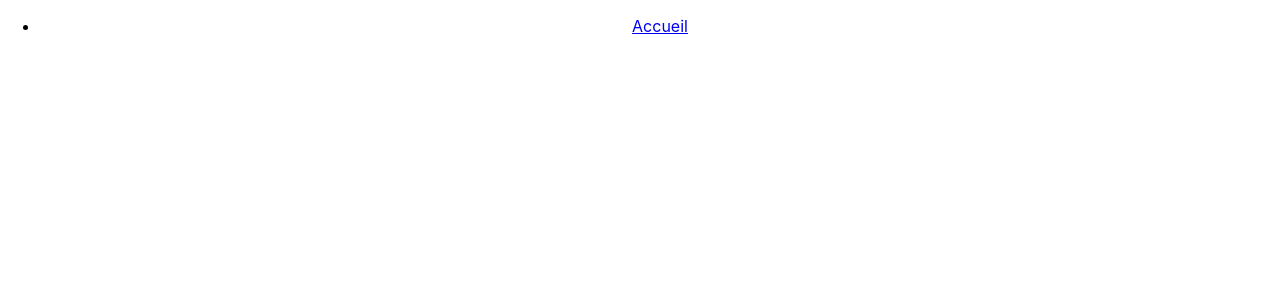
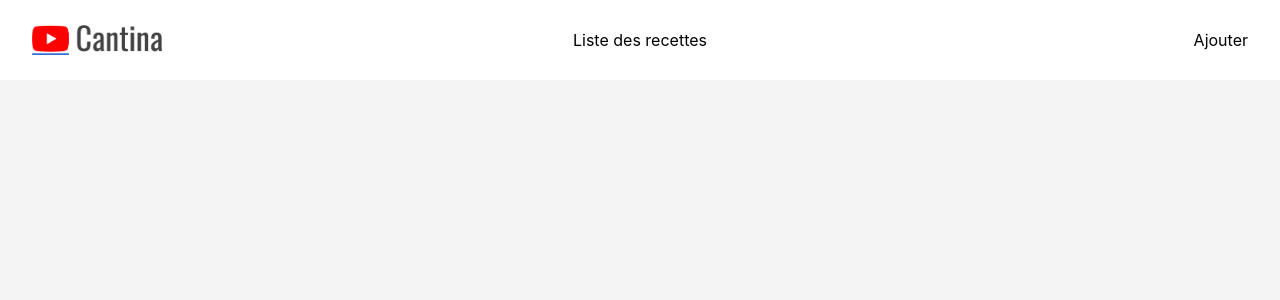
Before and after one commit to xWiZz/Cantina-project, a React (Create React App) app: page /recette/1 in a window 1280 px wide. Shown: the top 300 px of the page. Built offline with nearby package versions, Linux system fonts and the light colour scheme; no server answers.

Commit message:
Add some front-style

```diff
--- a/src/App.css
+++ b/src/App.css
@@ -2,37 +2,89 @@
   text-align: center;
 }
 
-.App-logo {
-  height: 40vmin;
-  pointer-events: none;
+body,
+html {
+  margin: 0;
+  padding: 0;
+  background-color: #f4f4f4;
 }
 
-@media (prefers-reduced-motion: no-preference) {
-  .App-logo {
-    animation: App-logo-spin infinite 20s linear;
-  }
+* a {
+  color: black;
+  text-decoration: none;
 }
 
-.App-header {
-  background-color: #282c34;
-  min-height: 100vh;
+.App header {
+  background-color: white;
+}
+
+.App header img {
+  position: absolute;
+  left: 0;
+  width: 100%;
+  max-width: 130px;
+}
+
+.App header ul {
+  margin: 0;
+  padding: 0;
+  width: 100%;
+  max-width: 95%;
+  margin: auto;
+  height: 80px;
+  display: flex;
+  justify-content: center;
+  align-items: center;
+  position: relative;
+}
+
+.App header ul li {
+  list-style: none;
+}
+
+.App header ul li:first-of-type {
+  display: flex;
+  justify-content: center;
+  align-items: center;
+}
+
+#addNavButton {
+  position: absolute;
+  right: 0;
+}
+
+.searchBar {
+  height: calc(100vh - 80px);
   display: flex;
   flex-direction: column;
   align-items: center;
   justify-content: center;
-  font-size: calc(10px + 2vmin);
-  color: white;
+  align-items: center;
+  background-image: url("./assets/background.jpeg");
+  background-position: center;
+  background-size: cover;
+  text-transform: uppercase;
+  color: #fff;
 }
 
-.App-link {
-  color: #61dafb;
+.searchBar input {
+  width: 50%;
+  height: 50px;
+  border: 1px solid lightgray;
+  border-radius: 25px;
+  padding: 0px 20px;
 }
 
-@keyframes App-logo-spin {
-  from {
-    transform: rotate(0deg);
-  }
-  to {
-    transform: rotate(360deg);
-  }
+.searchResults {
+  display: flex;
+  flex-wrap: wrap;
+  width: 100%;
+  max-width: 95%;
+  margin: auto;
+  justify-content: space-evenly;
 }
+
+.searchResults .searchResult {
+  width: 400px;
+  margin: 0 50px;
+}
--- a/src/App.js
+++ b/src/App.js
@@ -1,8 +1,12 @@
 import './App.css';
+import './components/Card.css';
 import {BrowserRouter, NavLink, Route} from 'react-router-dom';
 
 import Recette from './views/Recette';
 import Accueil from './views/Accueil';
+import nouvelleRecette from './views/NouvelleRecette';
+import ModifRecette from './views/ModifRecette';
+import Logo from './assets/Cantina-logo.png';
 
 function App() {
   return (
@@ -10,12 +14,16 @@ function App() {
       <div className="App">
         <header>
           <ul>
-            <li><NavLink to ="/" exact>Accueil</NavLink></li>
+            <li> <img src={Logo} alt="" /></li>
+            <li><NavLink to ="/" exact>Liste des recettes</NavLink></li>
+            <li id="addNavButton"><NavLink to ="/NouvelleRecette/" >Ajouter</NavLink></li>
           </ul>
         </header>
 
         <Route path="/" component={Accueil} exact />
         <Route path="/recette/:id" component={Recette} />
+        <Route path="/NouvelleRecette/" component={nouvelleRecette} />
+        <Route path="/edit/:id" component={ModifRecette} />
       </div>
     </BrowserRouter>
   );
--- /dev/null
+++ b/src/components/Card.css
@@ -0,0 +1,7 @@
+.CardContent{
+
+}
+
+.CardContent a div.cardDesign img{
+    width: 100%;
+  }
--- a/src/components/Card.js
+++ b/src/components/Card.js
@@ -2,23 +2,24 @@ import React from "react";
 import { Link } from "react-router-dom";
 
 function Card(props) {
-
-
-
   return (
-    <Link to={"recette/"+props.test.id}>
-      <div className="AppContent">
-            <div key={props.test.id}>
-              <h2>{props.test.titre}</h2>
-              <img src={props.test.photo} alt="" />
-              <p>Niveau : {props.test.niveau}</p>
-              <p>Nombre de personne : {props.test.personnes}</p>
-              <p>Description : {props.test.description}</p>
-              <p>Temps de préparation : {props.test.tempsPreparation}</p>
-            </div>
-
-      </div>
-    </Link>
+    <div className="CardContent">
+      <Link to={"recette/" + props.recette.id}>
+        <div className="cardDesign" key={props.recette.id}>
+          <h2>{props.recette.titre}</h2>
+          <div className="cardImage">
+            <img src={props.recette.photo} alt="" />
+          </div>
+          <p>Niveau : {props.recette.niveau}</p>
+          <p>Nombre de personne : {props.recette.personnes}</p>
+          <p>Description : {props.recette.description}</p>
+          <p>Temps de préparation : {props.recette.tempsPreparation}</p>
+        </div>
+      </Link>
+      <Link to={"/edit/" + props.recette.id}>
+        <button>test</button>
+      </Link>
+    </div>
   );
 }
 
--- a/src/views/Accueil.js
+++ b/src/views/Accueil.js
@@ -5,6 +5,7 @@ import Card from "../components/Card";
 function Accueil() {
   const [recettes, setRecettes] = useState([]);
   const [searchTerm, setSearchTerm] = useState("");
+  // const [timeCheck, setTimeCheck ] = useState("");
 
   useEffect(() => {
     fetch("http://localhost:9000/api/recipes")
@@ -14,16 +15,16 @@ function Accueil() {
       });
   }, []);
 
-  console.log(recettes);
-
   const handleSearchTerm = (e) => {
     let value = e.target.value;
     setSearchTerm(value);
   };
 
+
   return (
     <div className="AppContent">
       <div className="searchBar">
+      <h1>Bienvenue sur Cantina</h1>
         <input
           type="text"
           name="searchBar"
@@ -32,6 +33,11 @@ function Accueil() {
           onChange={handleSearchTerm}
         />
       </div>
+
+      <div className="filter">
+
+      </div>
+
       <div className="searchResults">
         {recettes &&
           recettes
@@ -43,7 +49,7 @@ function Accueil() {
             .map((val) => {
               return (
                 <div className="searchResult" key={val.id}>
-                  <Card key={val.id} test={val} />
+                  <Card key={val.id} recette={val} />
                 </div>
               );
             })}
--- a/src/views/Recette.js
+++ b/src/views/Recette.js
@@ -19,7 +19,22 @@ function Recette(){
   return(
       <div>
       {recette && (
-        <h1>{recette.titre}</h1>
+        <div className="">
+            <h1>{recette.titre}</h1>
+            <p>{recette.description}</p>
+            <img src={recette.photo} alt={recette.titre} />
+            <div className="">
+                <p>{recette.tempsPreparation}</p>
+                <p>{recette.niveau}</p>
+                <p>{recette.personnes}</p>
+            </div>
+            <div className="">
+              <p>{recette.ingredients}</p>
+            </div>
+            <div className="">
+              <p>{recette.etapes}</p>
+            </div>
+        </div>
       )}
       {recette && (
           <p>{recette.errorMessage}</p>
```
Also changed, not shown: src/assets/Cantina-logo.png (added), src/assets/background.jpeg (added).
